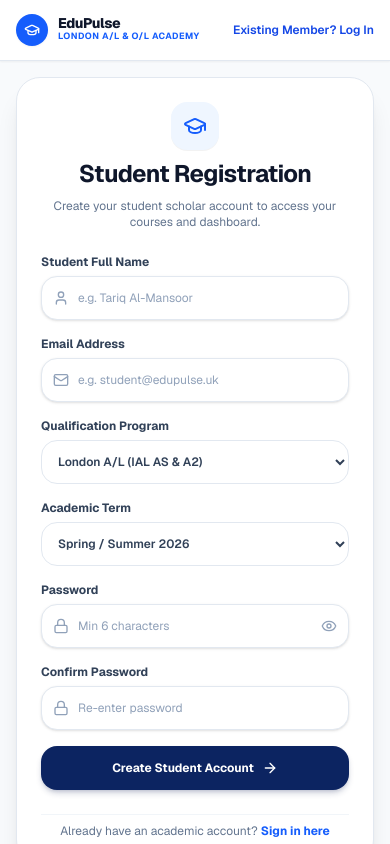
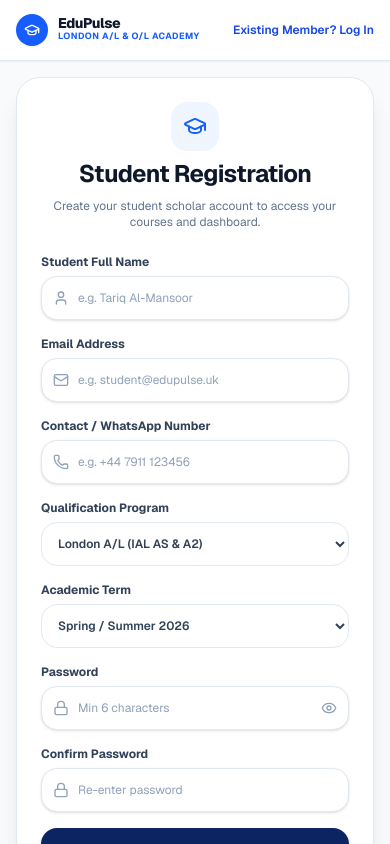
Before and after one commit to yashan223/lms, a Next.js app: page /register in a window 390 px wide. Shown: the top 844 px of the page. Built offline with nearby package versions, Linux system fonts and the light colour scheme.

Commit message:
feat: add contact/phone number field to registration, schema, database, and admin console

```diff
--- a/app/admin/page.tsx
+++ b/app/admin/page.tsx
@@ -44,6 +44,7 @@ import {
   PlayCircle,
   FolderPlus,
   Sparkles,
+  Phone,
 } from "lucide-react";
 
 export default function AdminDashboardPage() {
@@ -69,6 +70,7 @@ export default function AdminDashboardPage() {
   // New/Edit User Form Fields
   const [formUserName, setFormUserName] = useState("");
   const [formUserEmail, setFormUserEmail] = useState("");
+  const [formUserPhone, setFormUserPhone] = useState("");
   const [formUserPassword, setFormUserPassword] = useState("");
   const [formUserRole, setFormUserRole] = useState("STUDENT");
   const [formUserHeadline, setFormUserHeadline] = useState("");
@@ -195,6 +197,7 @@ export default function AdminDashboardPage() {
   const handleOpenAddUser = () => {
     setFormUserName("");
     setFormUserEmail("");
+    setFormUserPhone("");
     setFormUserPassword("StudentPass123!");
     setFormUserRole("STUDENT");
     setFormUserHeadline("London A/L Pure Maths Scholar");
@@ -212,6 +215,7 @@ export default function AdminDashboardPage() {
           action: "create_user",
           name: formUserName,
           email: formUserEmail,
+          phone: formUserPhone,
           password: formUserPassword,
           role: formUserRole,
           headline: formUserHeadline,
@@ -235,6 +239,7 @@ export default function AdminDashboardPage() {
     setSelectedUserForEdit(user);
     setFormUserName(user.name);
     setFormUserEmail(user.email);
+    setFormUserPhone(user.phone || "");
     setFormUserRole(user.role);
     setFormUserHeadline(user.headline || "");
     setFormUserBio(user.bio || "");
@@ -253,6 +258,7 @@ export default function AdminDashboardPage() {
           userId: selectedUserForEdit.id,
           name: formUserName,
           email: formUserEmail,
+          phone: formUserPhone,
           role: formUserRole,
           headline: formUserHeadline,
           bio: formUserBio,
@@ -1011,6 +1017,12 @@ export default function AdminDashboardPage() {
                               <div>
                                 <div className="font-bold text-slate-900">{u.name}</div>
                                 <div className="text-[11px] text-slate-500">{u.email}</div>
+                                {u.phone && (
+                                  <div className="text-[10px] text-blue-600 font-mono flex items-center gap-1 mt-0.5">
+                                    <Phone className="w-3 h-3" />
+                                    <span>{u.phone}</span>
+                                  </div>
+                                )}
                               </div>
                             </div>
                           </td>
@@ -1415,9 +1427,15 @@ export default function AdminDashboardPage() {
                 <label className="font-bold block mb-1">Full Name</label>
                 <Input required placeholder="e.g. Tariq Al-Mansoor" value={formUserName} onChange={(e) => setFormUserName(e.target.value)} className="rounded-xl focus-visible:ring-blue-400" />
               </div>
+              <div className="grid grid-cols-2 gap-2">
                 <div>
                   <label className="font-bold block mb-1">Email Address</label>
                   <Input required type="email" placeholder="tariq@student.edupulse.uk" value={formUserEmail} onChange={(e) => setFormUserEmail(e.target.value)} className="rounded-xl focus-visible:ring-blue-400" />
+                </div>
+                <div>
+                  <label className="font-bold block mb-1">Contact Number</label>
+                  <Input placeholder="+44 7911 123456" value={formUserPhone} onChange={(e) => setFormUserPhone(e.target.value)} className="rounded-xl focus-visible:ring-blue-400" />
+                </div>
               </div>
               <div className="grid grid-cols-2 gap-2">
                 <div>
@@ -1460,9 +1478,15 @@ export default function AdminDashboardPage() {
                 <label className="font-bold block mb-1">Full Name</label>
                 <Input required value={formUserName} onChange={(e) => setFormUserName(e.target.value)} className="rounded-xl focus-visible:ring-blue-400" />
               </div>
+              <div className="grid grid-cols-2 gap-2">
                 <div>
                   <label className="font-bold block mb-1">Email Address</label>
                   <Input required type="email" value={formUserEmail} onChange={(e) => setFormUserEmail(e.target.value)} className="rounded-xl focus-visible:ring-blue-400" />
+                </div>
+                <div>
+                  <label className="font-bold block mb-1">Contact Number</label>
+                  <Input placeholder="+44 7911 123456" value={formUserPhone} onChange={(e) => setFormUserPhone(e.target.value)} className="rounded-xl focus-visible:ring-blue-400" />
+                </div>
               </div>
               <div>
                 <label className="font-bold block mb-1">Role</label>
--- a/app/api/admin/route.ts
+++ b/app/api/admin/route.ts
@@ -68,7 +68,7 @@ export async function POST(request: Request) {
 
     // 1. Create User (Any Role: Student, Instructor, Admin)
     if (action === "create_user" || action === "create_candidate") {
-      const { name, email, password, role, headline, bio, initialCourseId } = body;
+      const { name, email, password, phone, role, headline, bio, initialCourseId } = body;
       const assignedRole = (role as Role) || Role.STUDENT;
 
       const newUser = await prisma.user.create({
@@ -77,6 +77,7 @@ export async function POST(request: Request) {
           email: email.trim().toLowerCase(),
           passwordHash: password || (assignedRole === Role.ADMIN ? "AdminPass123!" : assignedRole === Role.INSTRUCTOR ? "InstructorPass123!" : "StudentPass123!"),
           role: assignedRole,
+          phone: phone ? phone.trim() : null,
           headline: headline || (assignedRole === Role.ADMIN ? "Academic Dean & Administrator" : assignedRole === Role.INSTRUCTOR ? "Senior Faculty Lecturer" : "London A/L Scholar"),
           bio: bio || `Registered academic member of EduPulse Academy.`,
           avatar: assignedRole === Role.ADMIN
@@ -101,10 +102,11 @@ export async function POST(request: Request) {
 
     // 2. Update User Details
     if (action === "update_user") {
-      const { userId, name, email, role, headline, bio, password } = body;
+      const { userId, name, email, phone, role, headline, bio, password } = body;
       const updateData: any = {
         name,
         email: email.trim().toLowerCase(),
+        phone: phone ? phone.trim() : null,
         role: (role as Role) || Role.STUDENT,
         headline,
         bio,
--- a/app/api/auth/register/route.ts
+++ b/app/api/auth/register/route.ts
@@ -4,7 +4,7 @@ import { Role } from "@prisma/client";
 
 export async function POST(request: Request) {
   try {
-    const { name, email, password, qualification, examBoard, targetSeries } = await request.json();
+    const { name, email, password, phone, qualification, examBoard, targetSeries } = await request.json();
 
     if (!name || !email || !password) {
       return NextResponse.json(
@@ -33,6 +33,7 @@ export async function POST(request: Request) {
         name: name.trim(),
         email: normalizedEmail,
         passwordHash: password,
+        phone: phone ? phone.trim() : null,
         role: Role.STUDENT,
         headline: `${qualification || "London A/L"} Scholar (${targetSeries || "Spring / Summer 2026"})`,
         bio: `Enrolled academic scholar studying ${examBoard || "London A/L & O/L"} curriculum.`,
--- a/app/register/page.tsx
+++ b/app/register/page.tsx
@@ -11,6 +11,7 @@ import {
   Lock,
   Mail,
   User,
+  Phone,
   ArrowRight,
   AlertCircle,
   Eye,
@@ -22,6 +23,7 @@ export default function RegisterPage() {
 
   const [name, setName] = useState("");
   const [email, setEmail] = useState("");
+  const [phone, setPhone] = useState("");
   const [password, setPassword] = useState("");
   const [confirmPassword, setConfirmPassword] = useState("");
   const [qualification, setQualification] = useState("London A/L (IAL)");
@@ -61,6 +63,7 @@ export default function RegisterPage() {
         body: JSON.stringify({
           name,
           email,
+          phone,
           password,
           qualification,
           targetSeries: academicTerm,
@@ -176,8 +179,26 @@ export default function RegisterPage() {
                 </div>
               </div>
 
-              {/* Qualification & Academic Term */}
+              {/* Contact Number & Qualification */}
               <div className="grid grid-cols-1 sm:grid-cols-2 gap-4">
+                {/* Contact Number */}
+                <div className="space-y-1.5">
+                  <label className="text-xs font-bold text-slate-700 block">
+                    Contact / WhatsApp Number
+                  </label>
+                  <div className="relative">
+                    <Phone className="w-4 h-4 text-slate-400 absolute left-3 top-1/2 -translate-y-1/2" />
+                    <Input
+                      type="tel"
+                      placeholder="e.g. +44 7911 123456"
+                      value={phone}
+                      onChange={(e) => setPhone(e.target.value)}
+                      className="pl-9 h-11 text-xs border-slate-200 rounded-xl focus-visible:ring-blue-600"
+                    />
+                  </div>
+                </div>
+
+                {/* Qualification */}
                 <div className="space-y-1.5">
                   <label className="text-xs font-bold text-slate-700 block">
                     Qualification Program
@@ -191,7 +212,9 @@ export default function RegisterPage() {
                     <option value="London O/L (IGCSE)">London O/L (IGCSE Foundation)</option>
                   </select>
                 </div>
+              </div>
 
+              {/* Academic Term */}
               <div className="space-y-1.5">
                 <label className="text-xs font-bold text-slate-700 block">
                   Academic Term
@@ -205,7 +228,6 @@ export default function RegisterPage() {
                   <option value="Autumn / Winter 2026">Autumn / Winter 2026</option>
                   <option value="Spring 2027">Spring 2027</option>
                 </select>
-                </div>
               </div>
 
               {/* Password & Confirm Password */}
```
Also changed, not shown: 1 other file (tests, documents, lock files or other folders). Lines whose indentation alone changed are shown as unchanged.
